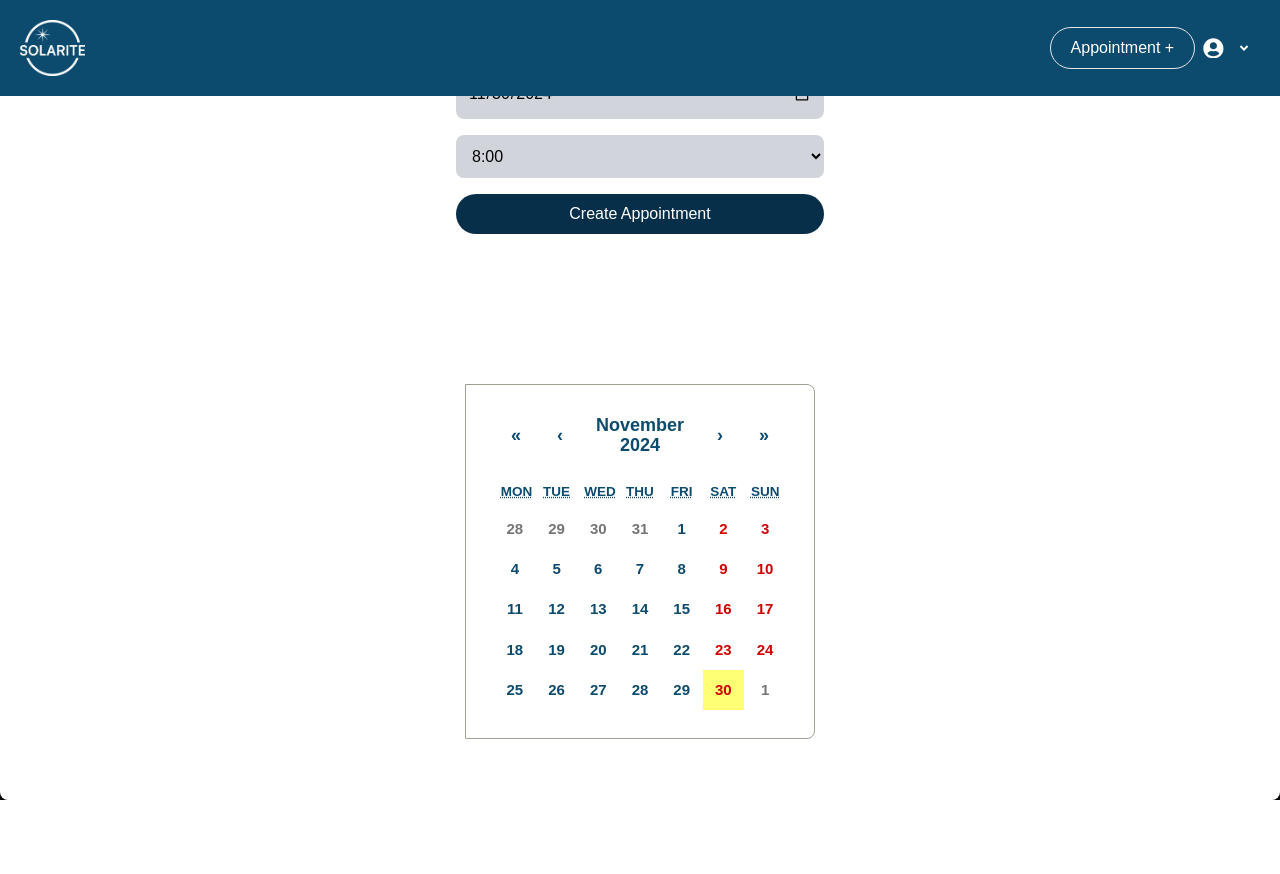
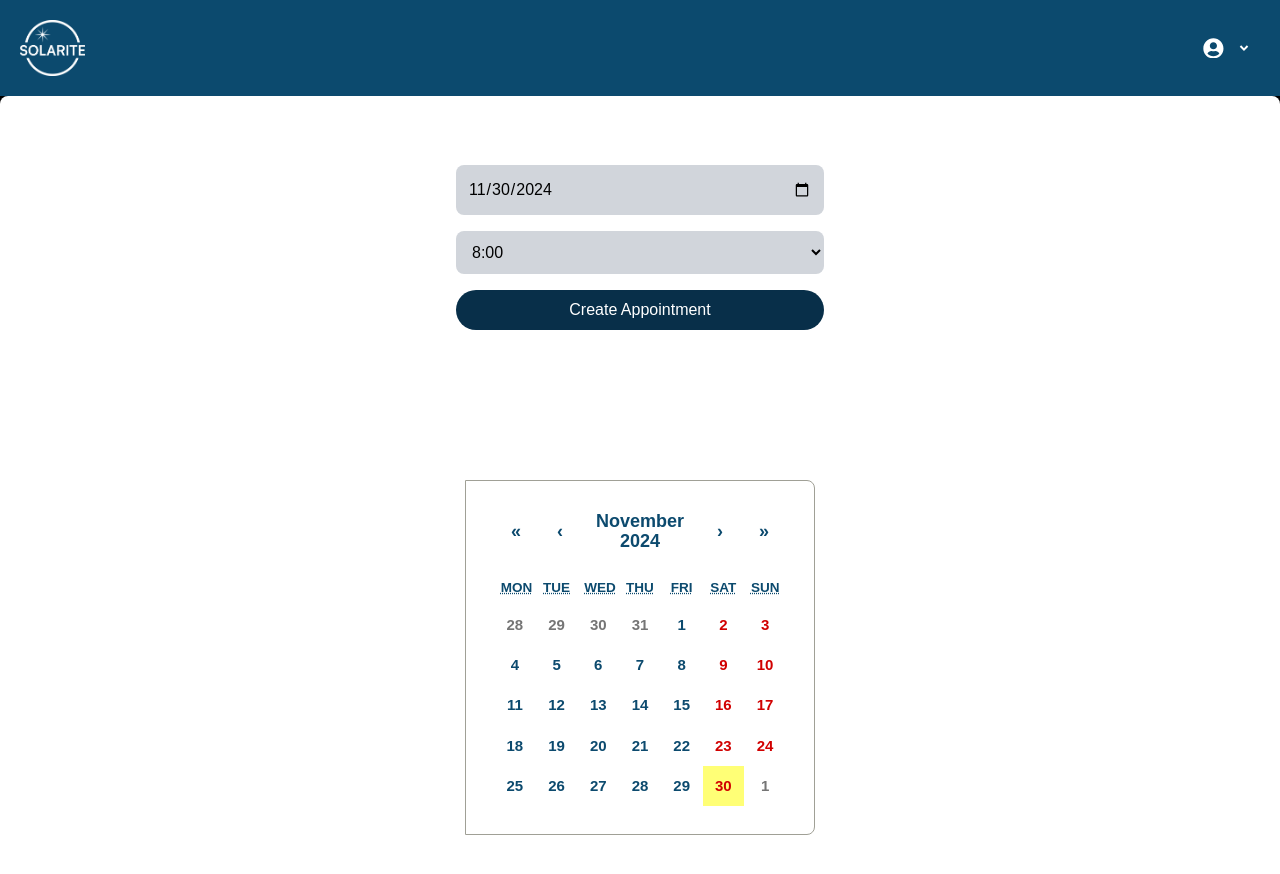
Before and after one commit to chingu-voyages/v52-tier2-team-25, a React (Vite) app in the folder solarite/: page /userPage in a window 1280 px wide. Shown: the top 874 px of the page. Before the commit the page ends 800 px from the top, so only its background shows below. Built offline with nearby package versions, Linux system fonts and the light colour scheme; a web font is replaced by a local one.

Commit message:
more styling to resident portal

```diff
--- a/solarite/src/pages/UserPage/ui/Headbar.jsx
+++ b/solarite/src/pages/UserPage/ui/Headbar.jsx
@@ -2,13 +2,12 @@ import { Link } from "react-router-dom";
 import solariteLogo from "/solarite-logo-w.svg";
 import { FaUserCircle } from "react-icons/fa";
 import { RiArrowDropDownLine } from "react-icons/ri";
-import { SecondaryButton } from "@/components/SecondaryButton";
 
 
 export function HeadBar() {
 
     return(
-      <header className="flex justify-between w-full items-center z-10 text-white p-5 fixed bg-sky-900">
+      <header className="flex justify-between w-full items-center z-10 text-white p-5 sticky bg-sky-900">
       <Link to="/userPage">
         <img
           src={solariteLogo}
@@ -18,7 +17,6 @@ export function HeadBar() {
       </Link>
 
       <div id="user--account" className="flex items-center gap-2 p-1">
-        <SecondaryButton label="Appointment +"/>
         <FaUserCircle className="text-[1.3em]"/>
         <RiArrowDropDownLine className="text-[1.5em] cursor-pointer"/>
       </div>
```
